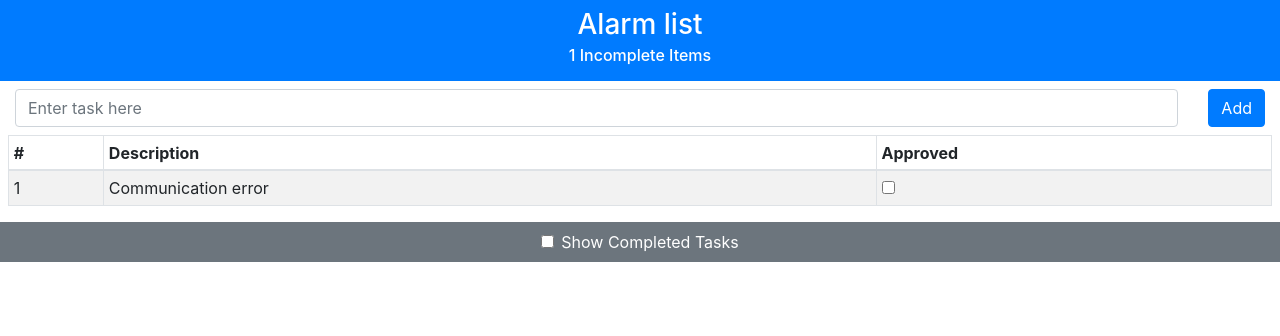
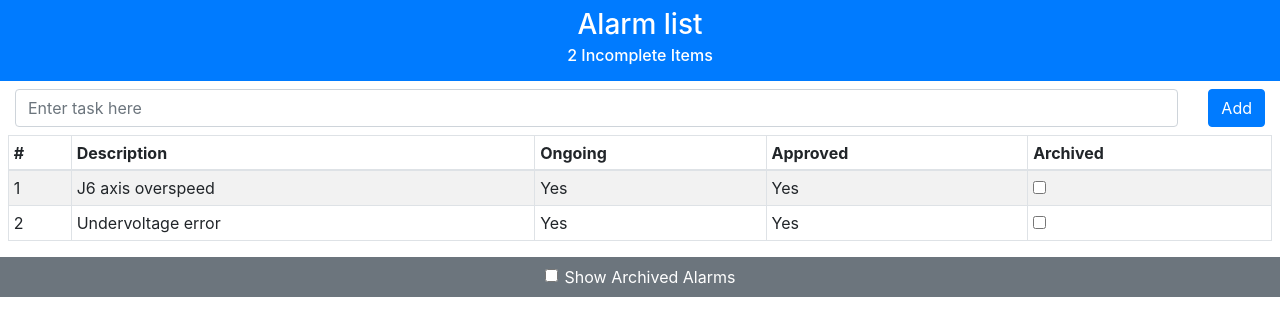
Before and after one commit to patrykgitt/alarmList, an Angular app: page / in a window 1280 px wide. Shown: the top 336 px of the page. Built offline with nearby package versions, Linux system fonts and the light colour scheme.

Commit message:
ongoing approved archived

```diff
--- a/src/app/alarm.ts
+++ b/src/app/alarm.ts
@@ -1,15 +1,18 @@
 export class Alarm {
   constructor(
-    taskVal: string,
+    descriptionVal: string,
     approvedVal: boolean = false,
-    goingVal: boolean = true
+    goingVal: boolean = true,
+    archivedVal: boolean = false
   ) {
-    this.task = taskVal;
+    this.description = descriptionVal;
     this.approved = approvedVal;
     this.going = goingVal;
+    this.archived = archivedVal;
   }
 
-  task: string;
+  description: string;
   approved: boolean;
   going: boolean;
+  archived: boolean;
 }
--- a/src/app/app.component.html
+++ b/src/app/app.component.html
@@ -24,18 +24,25 @@
       <tr>
         <th>#</th>
         <th>Description</th>
+        <th>Ongoing</th>
         <th>Approved</th>
+        <th>Archived</th>
       </tr>
     </thead>
     <tbody>
       <tr *ngFor="let item of items; let i = index">
         <td>{{ i + 1 }}</td>
-        <td>{{ item.task }}</td>
-        <td><input type="checkbox" [(ngModel)]="item.approved" /></td>
-        <!-- <td [ngSwitch]="item.complete">
+        <td>{{ item.description }}</td>
+        <td [ngSwitch]="item.going">
                 <span *ngSwitchCase="true">Yes</span>
                 <span *ngSwitchDefault>No</span>
-            </td> -->
+        </td>
+        <td [ngSwitch]="item.approved">
+                <span *ngSwitchCase="true">Yes</span>
+                <span *ngSwitchDefault>No</span>
+        </td>
+        <td><input type="checkbox" [(ngModel)]="item.archived" /></td>
+
       </tr>
     </tbody>
   </table>
@@ -46,10 +53,10 @@
     <input
       class="form-check-input"
       type="checkbox"
-      [(ngModel)]="showApproved"
+      [(ngModel)]="showArchived"
     />
     <label class="form-check-label" for="defaultCheck1">
-      Show Completed Tasks
+      Show Archived Alarms
     </label>
   </div>
 </div>
--- a/src/app/app.component.ts
+++ b/src/app/app.component.ts
@@ -11,7 +11,7 @@ export class AppComponent {
   private list = new AlarmMgnt("Alarm", [
     new Alarm("J6 axis overspeed", true, true),
     new Alarm("Undervoltage error", true),
-    new Alarm("Communication error"),
+    new Alarm("Communication error", true, false, true),
   ]);
 
   get username(): string {
@@ -23,7 +23,7 @@ export class AppComponent {
   }
 
   get items(): readonly Alarm[] {
-    return this.list.items.filter(item => this.showApproved || !item.approved);
+    return this.list.items.filter(item => this.showArchived || !item.archived);
   }
 
   addItem(newItem) {
@@ -32,5 +32,5 @@ export class AppComponent {
     }
   }
 
-  showApproved: boolean = false;
+  showArchived: boolean = false;
 }
```
